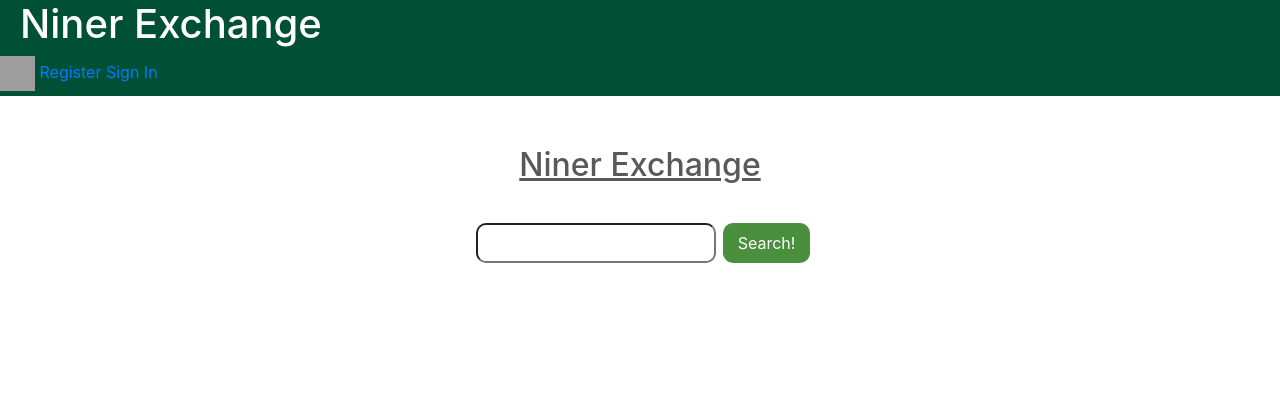
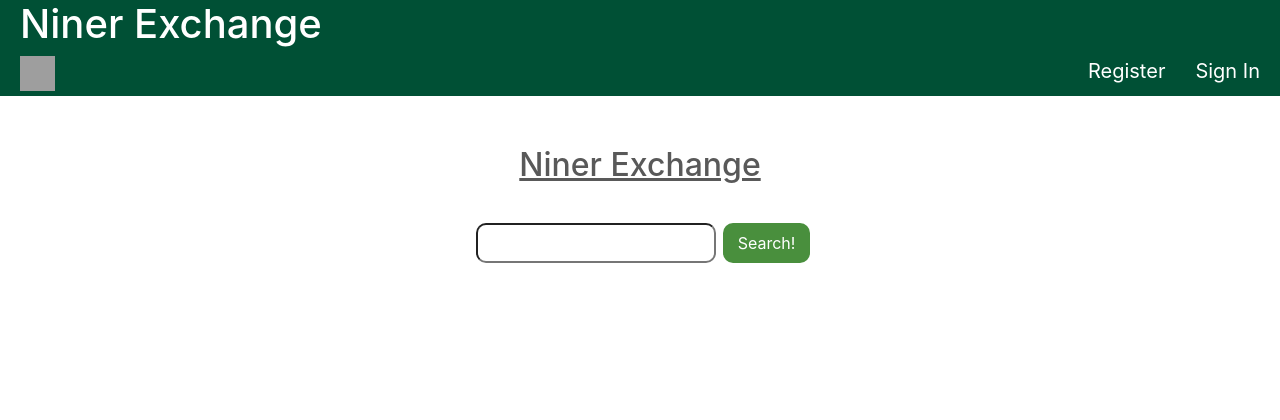
Before and after one commit to SamEads/niner_exchange, a Flask app: a page that uses templates/base.html in a window 1280 px wide. Shown: the top 420 px of the page. Run offline with Flask 3, Linux system fonts and the light colour scheme; parts of the project's set-up code (start-up, migrations or seed data) failed here and were passed over; some libraries are stand-ins or nearby versions; grey boxes are pictures that could not be loaded.

Commit message:
Format adjustment from Avery merge
Put the user nav back on the right-hand side to match Toua's adjustments.

```diff
--- a/templates/base.html
+++ b/templates/base.html
@@ -1,31 +1,35 @@
 <!DOCTYPE html>
 <html lang="en">
+
 <head>
     <meta charset="UTF-8">
     <meta name="viewport" content="width=device-width, initial-scale=1.0">
     <link rel="stylesheet" href="https://stackpath.bootstrapcdn.com/bootstrap/4.3.1/css/bootstrap.min.css"
         integrity="sha384-ggOyR0iXCbMQv3Xipma34MD+dH/1fQ784/j6cY/iJTQUOhcWr7x9JvoRxT2MZw1T" crossorigin="anonymous">
-    <link rel="stylesheet" href="{{ url_for('static', filename='main.css') }}"/>
+    <link rel="stylesheet" href="{{ url_for('static', filename='main.css') }}" />
     <title>{% block title %}{% endblock %}</title>
     {% block head %}{% endblock %}
 </head>
+
 <body>
 
     <header>
         <h1>
             Niner Exchange
         </h1>
- <div class = "topnav">
-            <a class= "home" href="/">
-                <img width="35" height="35" src="https://img.icons8.com/ios/50/home--v1.png" alt="home--v1"/>
-            </a>
-
-            {% if session['username']%}
-            <a class = "sign-in" href = "/logout">Sign Out</a>
+        <div class="topnav">
+            <nav>
+                <ul class="nav-links">
+                    <li><a href="/"> <img width="35" height="35" src="https://img.icons8.com/ios/50/home--v1.png"
+                                alt="home--v1" /></a></li>
+                    {% if session['username'] %}
+                    <li class="sign-in"><a href="/logout">Sign Out</a></li>
                     {% else %}
-            <a class = "sign-in" href = "/registration">Register</a>
-            <a  class = "reg"href="/login">Sign In </a>
+                    <li class="register"><a href="/registration">Register</a></li>
+                    <li class="sign-in"><a href="/login">Sign In</a></li>
                     {% endif %}
+                </ul>
+            </nav>
         </div>
     </header>
 
```
Lines whose indentation alone changed are shown as unchanged.
